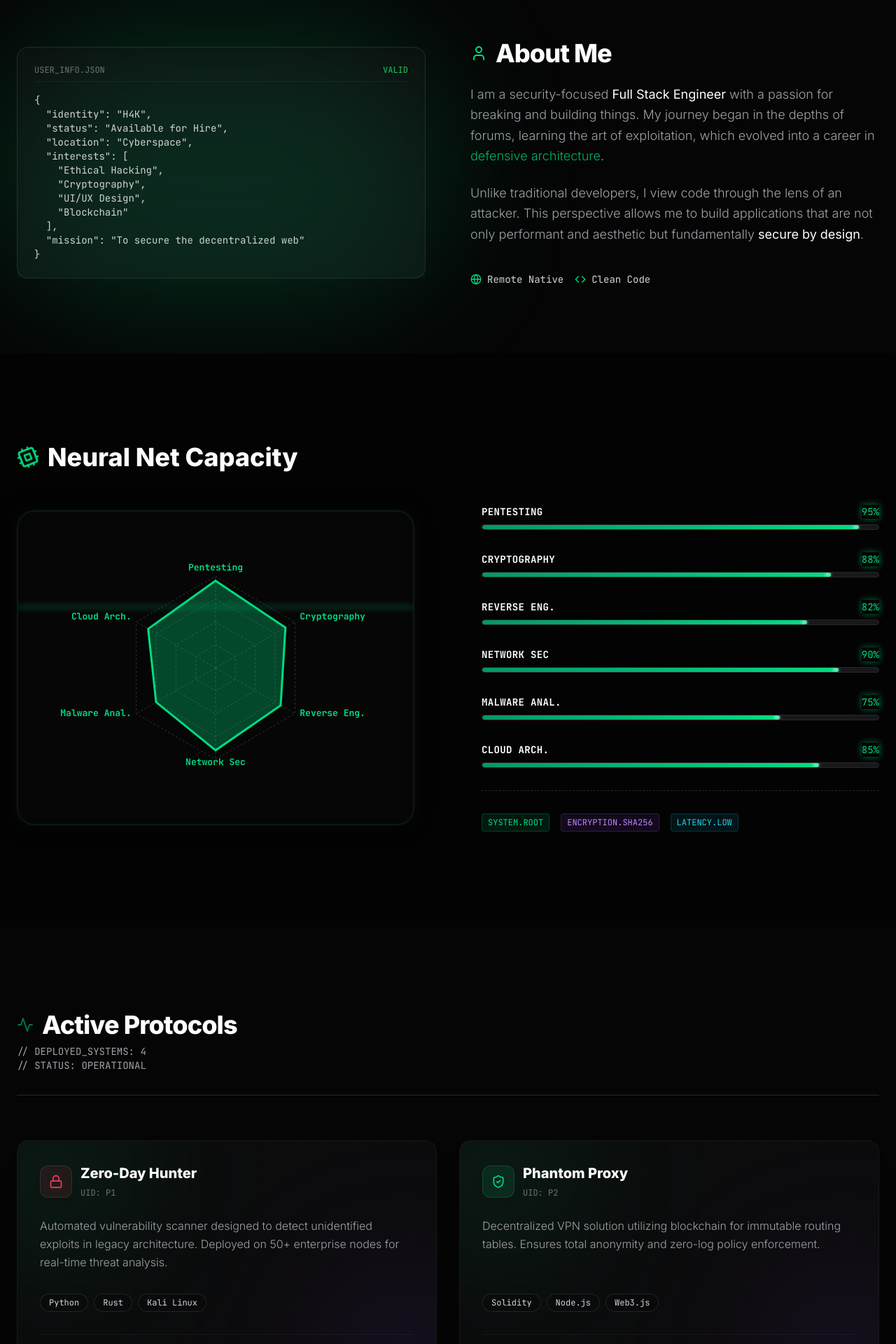
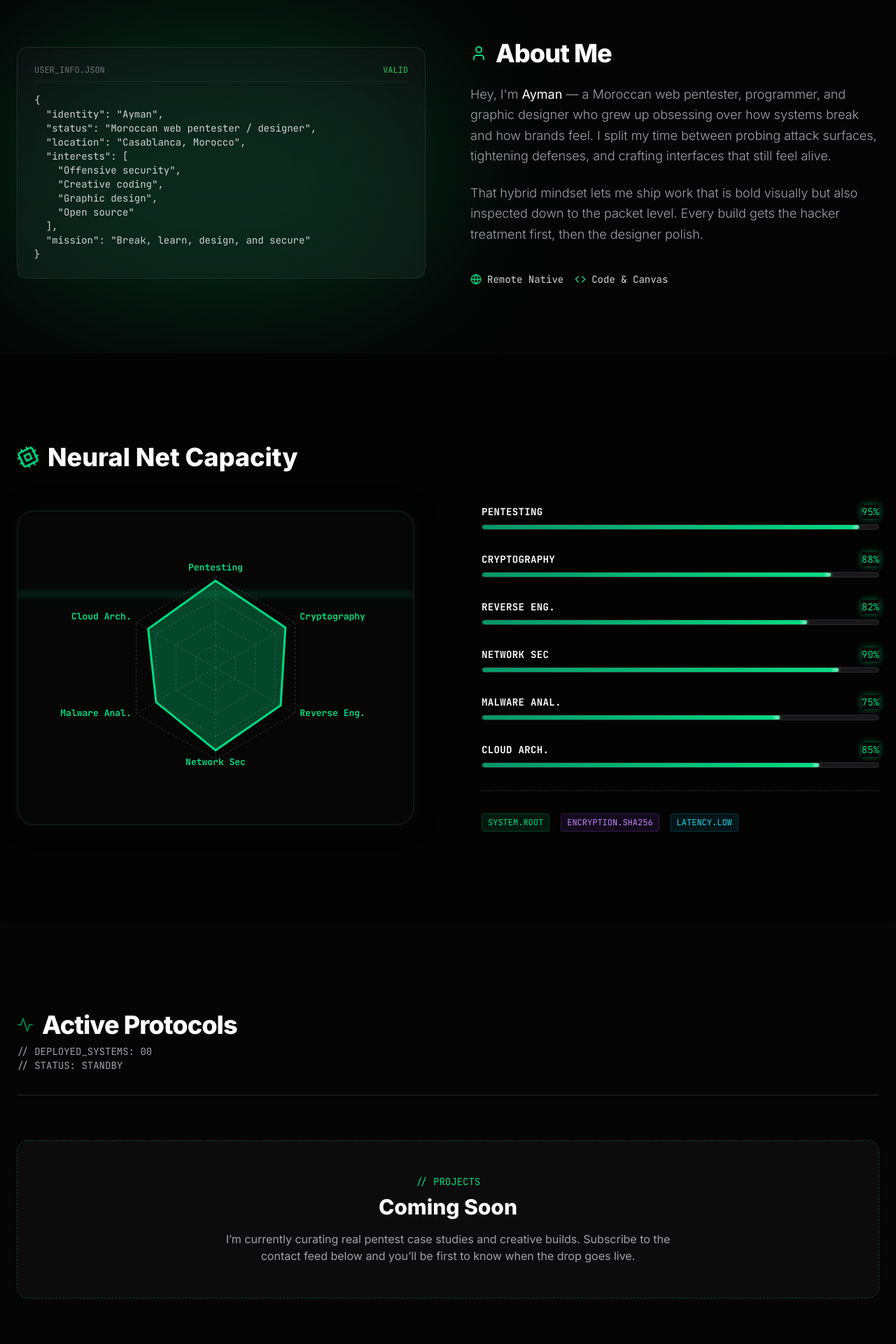
Before and after one commit to h4-k/Portfolio, a React (Vite) app: page / in a window 1280 px wide. Shown: the part 840-2760 px from the top of the page at 70% size. Built offline with nearby package versions, Linux system fonts and the light colour scheme.

Commit message:
Personalize content and wire contact form

```diff
--- a/components/Contact.tsx
+++ b/components/Contact.tsx
@@ -1,5 +1,7 @@
 import React, { useState } from 'react';
 import { Send, Mail, Shield, Github, MessageSquare, CheckCircle, Loader } from 'lucide-react';
+
+const FORMSPREE_ENDPOINT = 'https://formspree.io/f/mqajowol';
 
 const Contact: React.FC = () => {
   const [formData, setFormData] = useState({ name: '', email: '', message: '', honeypot: '' });
@@ -22,6 +24,11 @@ const Contact: React.FC = () => {
     setFormData({ ...formData, [e.target.name]: e.target.value });
   };
 
+  const containsThreatSignature = (input: string) => {
+    const signatures = /(select\s|insert\s|delete\s|drop\s|truncate\s|union\s|sleep\(|script|onerror|alert\(|--|#|\/\*|\*\/)/i;
+    return signatures.test(input);
+  };
+
   const handleSubmit = async (e: React.FormEvent) => {
     e.preventDefault();
 
@@ -34,7 +41,6 @@ const Contact: React.FC = () => {
     setStatus('SCANNING');
     setSecurityLog([]);
 
-    // Simulate Security Checks
     const steps = [
         "Initializing Handshake...",
         "Scanning Payload for XSS Vectors...",
@@ -51,23 +57,55 @@ const Contact: React.FC = () => {
     // 2. SANITIZATION
     const cleanName = sanitizeInput(formData.name);
     const cleanMessage = sanitizeInput(formData.message);
+    const cleanEmail = formData.email.trim();
+
+    if (
+        containsThreatSignature(formData.name) ||
+        containsThreatSignature(formData.message) ||
+        containsThreatSignature(formData.email)
+    ) {
+        setSecurityLog(prev => [...prev, "🚫 Intrusion attempt blocked: payload rejected."]);
+        setStatus('ERROR');
+        return;
+    }
 
     if (cleanName !== formData.name || cleanMessage !== formData.message) {
         setSecurityLog(prev => [...prev, "⚠️ THREAT DETECTED: Sanitizing malicious characters..."]);
     }
 
     setStatus('SENDING');
-    await new Promise(resolve => setTimeout(resolve, 800));
 
-    setStatus('SENT');
-    setSecurityLog(prev => [...prev, "✅ TRANSMISSION COMPLETE."]);
+    try {
+        const payload = new FormData();
+        payload.append('name', cleanName);
+        payload.append('email', cleanEmail);
+        payload.append('message', cleanMessage);
 
-    // Reset after delay
-    setTimeout(() => {
-        setStatus('IDLE');
+        setSecurityLog(prev => [...prev, "📡 Routing through Formspree relay..."]);
+
+        const response = await fetch(FORMSPREE_ENDPOINT, {
+            method: 'POST',
+            headers: { Accept: 'application/json' },
+            body: payload
+        });
+
+        if (!response.ok) {
+            throw new Error('Transmission failed');
+        }
+
+        setStatus('SENT');
+        setSecurityLog(prev => [...prev, "✅ TRANSMISSION COMPLETE."]);
         setFormData({ name: '', email: '', message: '', honeypot: '' });
-        setSecurityLog([]);
-    }, 5000);
+    } catch (error) {
+        console.error(error);
+        setStatus('ERROR');
+        setSecurityLog(prev => [...prev, "❌ TRANSMISSION FAILED. Please retry later."]);
+    } finally {
+        setTimeout(() => {
+            setStatus('IDLE');
+            setSecurityLog([]);
+        }, 5000);
+    }
   };
 
   return (
@@ -88,21 +126,21 @@ const Contact: React.FC = () => {
                         </div>
                         <h2 className="text-4xl font-bold text-white mb-6">Establish Uplink</h2>
                         <p className="text-zinc-400 mb-8 leading-relaxed">
-                            Ready to collaborate on secure architectures? Initiating a transmission here employs end-to-end simulation of secure protocols.
+                            Ready to collaborate on secure Moroccan-built stacks? Each packet runs through manual validation before it hits my inbox.
                         </p>
 
                         <div className="space-y-6">
-                            <a href="mailto:agent401.0x0@gmail.com" className="flex items-center gap-4 group p-4 rounded-xl bg-white/5 border border-white/5 hover:border-primary/30 transition-all hover:bg-white/10">
+                            <a href="mailto:contact@aymanpentest.io" className="flex items-center gap-4 group p-4 rounded-xl bg-white/5 border border-white/5 hover:border-primary/30 transition-all hover:bg-white/10">
                                 <div className="p-3 rounded-full bg-zinc-900 text-primary group-hover:scale-110 transition-transform">
                                     <Mail size={20} />
                                 </div>
                                 <div>
                                     <h4 className="text-white font-bold text-sm">Email Priority One</h4>
-                                    <p className="text-zinc-500 text-xs font-mono group-hover:text-primary/80 transition-colors">agent401.0x0@gmail.com</p>
+                                    <p className="text-zinc-500 text-xs font-mono group-hover:text-primary/80 transition-colors">contact@aymanpentest.io</p>
                                 </div>
                             </a>
 
-                            <a href="https://github.com/h4k" target="_blank" rel="noopener noreferrer" className="flex items-center gap-4 group p-4 rounded-xl bg-white/5 border border-white/5 hover:border-primary/30 transition-all hover:bg-white/10">
+                            <a href="https://github.com/h4-k" target="_blank" rel="noopener noreferrer" className="flex items-center gap-4 group p-4 rounded-xl bg-white/5 border border-white/5 hover:border-primary/30 transition-all hover:bg-white/10">
                                 <div className="p-3 rounded-full bg-zinc-900 text-white group-hover:scale-110 transition-transform">
                                     <Github size={20} />
                                 </div>
--- a/components/EmailDetail.tsx
+++ b/components/EmailDetail.tsx
@@ -4,7 +4,7 @@ import { ArrowRight, Download, User, Globe, Code } from 'lucide-react';
 
 export const Hero: React.FC = () => {
   const [text, setText] = useState('');
-  const fullText = "Full Stack Engineer & Security Researcher";
+  const fullText = "Moroccan Web Pentester & Creative Technologist";
 
   useEffect(() => {
     let index = 0;
@@ -112,16 +112,16 @@ export const AboutSection: React.FC = () => {
                             <pre className="font-mono text-sm text-zinc-300 overflow-x-auto">
                                 <code className="block">
 {`{
-  "identity": "H4K",
-  "status": "Available for Hire",
-  "location": "Cyberspace",
+  "identity": "Ayman",
+  "status": "Moroccan web pentester / designer",
+  "location": "Casablanca, Morocco",
   "interests": [
-    "Ethical Hacking",
-    "Cryptography",
-    "UI/UX Design",
-    "Blockchain"
+    "Offensive security",
+    "Creative coding",
+    "Graphic design",
+    "Open source"
   ],
-  "mission": "To secure the decentralized web"
+  "mission": "Break, learn, design, and secure"
 }`}
                                 </code>
                             </pre>
@@ -139,10 +139,10 @@ export const AboutSection: React.FC = () => {
 
                         <div className="space-y-6 text-zinc-400 leading-relaxed font-light text-lg">
                             <p>
-                                I am a security-focused <span className="text-white font-medium">Full Stack Engineer</span> with a passion for breaking and building things. My journey began in the depths of forums, learning the art of exploitation, which evolved into a career in <span className="text-primary/80">defensive architecture</span>.
+                                Hey, I'm <span className="text-white font-medium">Ayman</span> — a Moroccan web pentester, programmer, and graphic designer who grew up obsessing over how systems break and how brands feel. I split my time between probing attack surfaces, tightening defenses, and crafting interfaces that still feel alive.
                             </p>
                             <p>
-                                Unlike traditional developers, I view code through the lens of an attacker. This perspective allows me to build applications that are not only performant and aesthetic but fundamentally <span className="text-white font-medium">secure by design</span>.
+                                That hybrid mindset lets me ship work that is bold visually but also inspected down to the packet level. Every build gets the hacker treatment first, then the designer polish.
                             </p>
                             <div className="flex flex-wrap gap-4 pt-4">
                                 <div className="flex items-center gap-2 text-sm font-mono text-zinc-300">
@@ -151,7 +151,7 @@ export const AboutSection: React.FC = () => {
                                 </div>
                                 <div className="flex items-center gap-2 text-sm font-mono text-zinc-300">
                                     <Code size={16} className="text-primary" />
-                                    <span>Clean Code</span>
+                                    <span>Code & Canvas</span>
                                 </div>
                             </div>
                         </div>
--- a/components/EmailList.tsx
+++ b/components/EmailList.tsx
@@ -59,6 +59,7 @@ const TiltCard: React.FC<TiltCardProps> = ({ children, index }) => {
 };
 
 const ProjectsTerminal: React.FC = () => {
+  const hasProjects = PROJECTS.length > 0;
   return (
     <section id="projects" className="py-32 relative">
       <div className="container mx-auto px-6 relative z-10">
@@ -69,12 +70,13 @@ const ProjectsTerminal: React.FC = () => {
                     <h2 className="text-4xl font-bold text-white tracking-tight">Active Protocols</h2>
                 </div>
                 <p className="text-zinc-400 max-w-md font-mono text-sm">
-                    // DEPLOYED_SYSTEMS: {PROJECTS.length}<br/>
-                    // STATUS: OPERATIONAL
+                    // DEPLOYED_SYSTEMS: {hasProjects ? PROJECTS.length : '00'}<br/>
+                    // STATUS: {hasProjects ? 'OPERATIONAL' : 'STANDBY'}
                 </p>
             </div>
         </div>
 
+        {hasProjects ? (
           <div className="grid grid-cols-1 md:grid-cols-2 gap-8 perspective-1000">
             {PROJECTS.map((project, index) => (
               <TiltCard key={project.id} index={index}>
@@ -139,6 +141,15 @@ const ProjectsTerminal: React.FC = () => {
               </TiltCard>
             ))}
           </div>
+        ) : (
+          <div className="bg-zinc-900/40 border border-dashed border-primary/30 rounded-2xl p-12 text-center">
+            <p className="text-primary font-mono text-sm mb-2">// PROJECTS</p>
+            <h3 className="text-3xl font-bold text-white mb-4">Coming Soon</h3>
+            <p className="text-zinc-400 max-w-2xl mx-auto">
+              I’m currently curating real pentest case studies and creative builds. Subscribe to the contact feed below and you’ll be first to know when the drop goes live.
+            </p>
+          </div>
+        )}
       </div>
     </section>
   );
--- a/components/Timeline.tsx
+++ b/components/Timeline.tsx
@@ -3,7 +3,16 @@ import { EXPERIENCE, EDUCATION, CERTIFICATIONS } from '../constants';
 import { motion } from 'framer-motion';
 import { Briefcase, GraduationCap, Award, Calendar } from 'lucide-react';
 
+const ComingSoonCard: React.FC<{ label: string; detail: string }> = ({ label, detail }) => (
+  <div className="bg-zinc-900/30 border border-dashed border-primary/30 rounded-xl p-8 text-center">
+    <p className="text-primary font-mono text-xs mb-2">// {label}</p>
+    <h3 className="text-2xl font-bold text-white mb-3">Coming Soon</h3>
+    <p className="text-zinc-400 text-sm">{detail}</p>
+  </div>
+);
+
 export const ExperienceSection: React.FC = () => {
+  const hasExperience = EXPERIENCE.length > 0;
   return (
     <section id="experience" className="py-24 relative">
       <div className="container mx-auto px-6 max-w-5xl">
@@ -13,7 +22,7 @@ export const ExperienceSection: React.FC = () => {
         </div>
 
         <div className="relative border-l border-zinc-800 ml-4 md:ml-12 space-y-12">
-            {EXPERIENCE.map((job, index) => (
+            {hasExperience ? EXPERIENCE.map((job, index) => (
                 <motion.div
                     key={job.id}
                     initial={{ opacity: 0, x: -50 }}
@@ -49,7 +58,12 @@ export const ExperienceSection: React.FC = () => {
                         </div>
                     </div>
                 </motion.div>
-            ))}
+            )) : (
+                <ComingSoonCard
+                    label="EXPERIENCE_LOG"
+                    detail="Real client stories and exploit write-ups are being anonymized. Check back shortly."
+                />
+            )}
         </div>
       </div>
     </section>
@@ -57,6 +71,7 @@ export const ExperienceSection: React.FC = () => {
 };
 
 export const EducationSection: React.FC = () => {
+    const hasEducation = EDUCATION.length > 0;
     return (
       <section id="education" className="py-24 bg-black/20">
         <div className="container mx-auto px-6 max-w-5xl">
@@ -66,7 +81,7 @@ export const EducationSection: React.FC = () => {
             </div>
 
             <div className="grid grid-cols-1 md:grid-cols-2 gap-6">
-                {EDUCATION.map((edu, index) => (
+                {hasEducation ? EDUCATION.map((edu, index) => (
                     <motion.div
                         key={edu.id}
                         initial={{ opacity: 0, y: 20 }}
@@ -90,7 +105,12 @@ export const EducationSection: React.FC = () => {
                             </div>
                         )}
                     </motion.div>
-                ))}
+                )) : (
+                    <ComingSoonCard
+                        label="EDUCATION_LOG"
+                        detail="Formal credentials are being documented. Portfolio updates will surface them soon."
+                    />
+                )}
             </div>
         </div>
       </section>
@@ -98,6 +118,7 @@ export const EducationSection: React.FC = () => {
 };
 
 export const CertificationSection: React.FC = () => {
+    const hasCerts = CERTIFICATIONS.length > 0;
     return (
       <section id="certifications" className="py-24">
         <div className="container mx-auto px-6 max-w-5xl">
@@ -107,7 +128,7 @@ export const CertificationSection: React.FC = () => {
             </div>
 
             <div className="grid grid-cols-1 sm:grid-cols-2 lg:grid-cols-3 gap-6">
-                {CERTIFICATIONS.map((cert) => (
+                {hasCerts ? CERTIFICATIONS.map((cert) => (
                     <motion.div
                         key={cert.id}
                         whileHover={{ scale: 1.02 }}
@@ -125,7 +146,12 @@ export const CertificationSection: React.FC = () => {
                             </div>
                         </div>
                     </motion.div>
-                ))}
+                )) : (
+                    <ComingSoonCard
+                        label="CERT_STATUS"
+                        detail="High-value certifications are queued for publication with the official proofs."
+                    />
+                )}
             </div>
         </div>
       </section>
--- a/constants.ts
+++ b/constants.ts
@@ -12,36 +12,7 @@ export const NAV_ITEMS = [
   { id: 'contact', label: 'Contact' },
 ];
 
-export const PROJECTS: Project[] = [
-  {
-    id: 'p1',
-    title: 'Zero-Day Hunter',
-    description: 'Automated vulnerability scanner designed to detect unidentified exploits in legacy architecture. Deployed on 50+ enterprise nodes for real-time threat analysis.',
-    techStack: ['Python', 'Rust', 'Kali Linux'],
-    securityLevel: 'TOP SECRET'
-  },
-  {
-    id: 'p2',
-    title: 'Phantom Proxy',
-    description: 'Decentralized VPN solution utilizing blockchain for immutable routing tables. Ensures total anonymity and zero-log policy enforcement.',
-    techStack: ['Solidity', 'Node.js', 'Web3.js'],
-    securityLevel: 'DECLASSIFIED'
-  },
-  {
-    id: 'p3',
-    title: 'Neural Breach',
-    description: 'AI-driven penetration testing tool that simulates human-like attack vectors using LSTM networks to predict firewall weaknesses.',
-    techStack: ['TensorFlow', 'PyTorch', 'C++'],
-    securityLevel: 'RESTRICTED'
-  },
-  {
-    id: 'p4',
-    title: 'Cryptic Vault',
-    description: 'Quantum-resistant file encryption system for ultra-sensitive data storage. Features multi-sig authentication and biometric locking.',
-    techStack: ['Assembly', 'C', 'OpenSSL'],
-    securityLevel: 'DECLASSIFIED'
-  }
-];
+export const PROJECTS: Project[] = [];
 
 export const SKILLS: Skill[] = [
   { name: 'Pentesting', level: 95, category: 'OFFENSIVE' },
@@ -52,70 +23,11 @@ export const SKILLS: Skill[] = [
   { name: 'Cloud Arch.', level: 85, category: 'INFRASTRUCTURE' },
 ];
 
-export const EXPERIENCE: Experience[] = [
-  {
-    id: 'e1',
-    role: 'Senior Security Engineer',
-    company: 'Cyberdyne Systems',
-    period: '2022 - Present',
-    description: 'Lead architect for autonomous defense grids. Patched critical kernel vulnerabilities preventing global outages.',
-    tech: ['C++', 'Kubernetes', 'eBPF']
-  },
-  {
-    id: 'e2',
-    role: 'Red Team Operator',
-    company: 'BlackMesh Ops',
-    period: '2020 - 2022',
-    description: 'Executed advanced persistent threat simulations for Fortune 500 clients. 100% success rate in breaching air-gapped systems.',
-    tech: ['Cobalt Strike', 'Python', 'Bash']
-  },
-  {
-    id: 'e3',
-    role: 'Security Analyst',
-    company: 'NetCorp Defense',
-    period: '2018 - 2020',
-    description: 'Monitored SIEM logs and conducted forensic analysis on intrusion attempts.',
-    tech: ['Splunk', 'Wireshark', 'Snort']
-  }
-];
+export const EXPERIENCE: Experience[] = [];
 
-export const EDUCATION: Education[] = [
-  {
-    id: 'edu1',
-    degree: 'M.S. Cybersecurity',
-    school: 'MIT (Institute of Tech)',
-    year: '2018',
-    honors: 'Summa Cum Laude'
-  },
-  {
-    id: 'edu2',
-    degree: 'B.S. Computer Science',
-    school: 'Stanford University',
-    year: '2016',
-    honors: 'Dean\'s List'
-  }
-];
+export const EDUCATION: Education[] = [];
 
-export const CERTIFICATIONS: Certification[] = [
-  {
-    id: 'c1',
-    name: 'OSCP (Offensive Security Certified Professional)',
-    issuer: 'OffSec',
-    date: '2019'
-  },
-  {
-    id: 'c2',
-    name: 'CISSP',
-    issuer: 'ISC²',
-    date: '2021'
-  },
-  {
-    id: 'c3',
-    name: 'CEH (Certified Ethical Hacker)',
-    issuer: 'EC-Council',
-    date: '2017'
-  }
-];
+export const CERTIFICATIONS: Certification[] = [];
 
 export const ARTICLES: Article[] = [
   {
```
Lines whose indentation alone changed are shown as unchanged.
